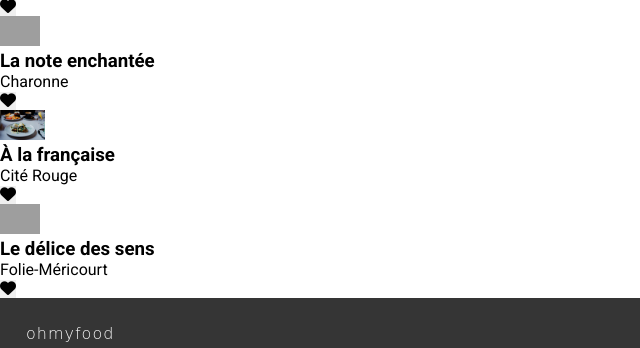
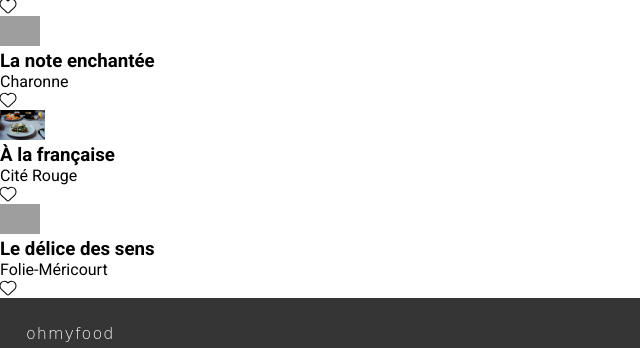
Before and after one commit to micka-le-dev/OC-P3-ohmyfood, a website: page index.html in a window 1280 px wide. Shown: the part 345-693 px from the top of the page, 0-640 px from the left. Drawn offline with nearby package versions, Linux system fonts and the light colour scheme; files that its build step writes are made by us from their sources; grey boxes are pictures that could not be loaded; a web font is replaced by a local one.

Commit message:
ajoute du style pour les boutons j'aime

```diff
--- /dev/null
+++ b/scss/components/_bouton-j-aime.scss
@@ -0,0 +1,15 @@
+.btn-j-aime{
+    background-clip: text;
+    -webkit-background-clip: text;
+    background-color: transparent;
+
+    color: transparent;
+    text-stroke: 1px #000;
+    -webkit-text-stroke: 1px #000;
+
+    &:hover{
+        text-stroke-color: transparent;
+        -webkit-text-stroke-color: transparent;
+        background-image: linear-gradient(to top, $couleur-secondaire, $couleur-primaire);
+    }
+}
--- a/scss/main.scss
+++ b/scss/main.scss
@@ -6,6 +6,7 @@
 @import "base/footer";
 
 @import "components/bouton-principal";
+@import "components/bouton-j-aime";
 
 // tmp
 img{
```
